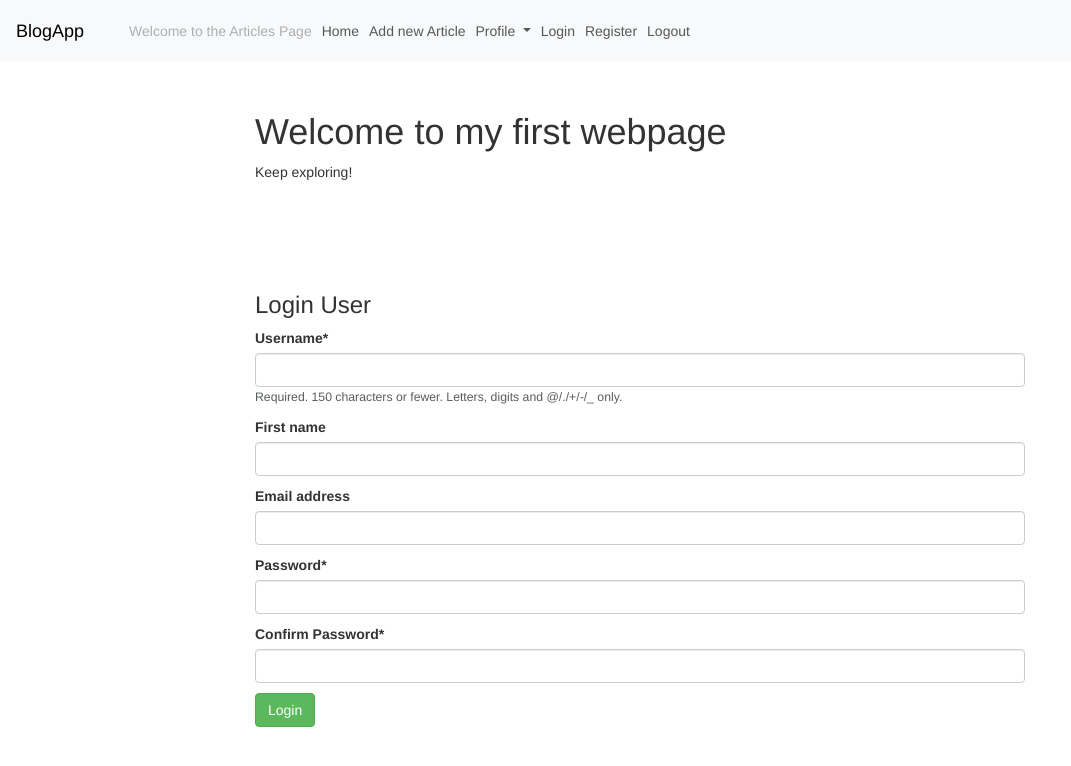
After one commit to SharathRC/django-blog-aws, a Django app: template DjangoBlog/Article/templates/registration/login.html in a window 1280 px wide. The commit adds this page. Shown: the top 766 px of the page, without its empty margins (0-1071 px from the left). Run offline with Django 4.2, Linux system fonts and the light colour scheme; the template is opened without the code that fills it: values that come from a table or form of the project are taken from there, others are empty; some libraries are stand-ins or nearby versions.

Commit message:
add login page

```diff
--- a/DjangoBlog/Article/forms.py
+++ b/DjangoBlog/Article/forms.py
@@ -6,13 +6,12 @@
     password = forms.CharField(label='Password', widget=forms.PasswordInput)
     password2 = forms.CharField(label='Confirm Password', widget=forms.PasswordInput)
 
-    class meta:
+    class Meta:
         model = User
         fields = ('username', 'first_name', 'email')
 
     def clean_password2(self):
         cd = self.cleaned_data
         if cd['password'] != cd['password2']:
-            raise forms.ValidationError('Passwords do not match')
-
+            raise forms.ValidationError('Passwords do not matching')
         return cd['password2']
--- a/DjangoBlog/Article/templates/base.html
+++ b/DjangoBlog/Article/templates/base.html
@@ -4,16 +4,19 @@
     <head>
         <meta charset="utf-8">
         <title>{% block title %}{% endblock %}</title>
+
         <link href="https://cdn.jsdelivr.net/npm/bootstrap@5.3.0/dist/css/bootstrap.min.css" rel="stylesheet" integrity="sha384-9ndCyUaIbzAi2FUVXJi0CjmCapSmO7SnpJef0486qhLnuZ2cdeRhO02iuK6FUUVM" crossorigin="anonymous">
         <script src="//ajax.googleapis.com/ajax/libs/jquery/1.11.0/jquery.min.js"></script>
         <script src="//netdna.bootstrapcdn.com/bootstrap/3.1.1/js/bootstrap.min.js"></script>
         <link rel="stylesheet" type="text/css" href="//netdna.bootstrapcdn.com/bootstrap/3.1.1/css/bootstrap.min.css">
+
         {% block style %}
         {% endblock %}
     </head>
     <body>
         {% block body %}
         {% endblock %}
+
         <script src="https://cdn.jsdelivr.net/npm/bootstrap@5.3.0/dist/js/bootstrap.bundle.min.js" integrity="sha384-geWF76RCwLtnZ8qwWowPQNguL3RmwHVBC9FhGdlKrxdiJJigb/j/68SIy3Te4Bkz" crossorigin="anonymous"></script>
     </body>
 </html>
--- /dev/null
+++ b/DjangoBlog/Article/templates/registration/login.html
@@ -0,0 +1,33 @@
+{% extends 'base.html' %}
+
+{% load crispy_forms_tags %}
+
+{% block title %}Login{% endblock %}
+
+{% block style %}
+    <style>
+        .login-style {
+            width:800px;
+            margin:auto;
+        }
+    </style>
+{% endblock %}
+
+{% block body %}
+    <div class="container mt-5 login-style">
+        <h1>Welcome to my first webpage</h1>
+        <p>Keep exploring!</p>
+        <br></br>
+        <br></br>
+
+        <h3>Login User</h3>
+        <form action="" method="POST" novalidate>
+            {{form | crispy}}
+            {% csrf_token %}
+
+            <input type="hidden" name="next" value="{{next}}"/>
+            <input type="submit" value="Login" class="btn btn-success"/>
+
+        </form>
+    </div>
+{% endblock %}
--- a/DjangoBlog/Article/urls.py
+++ b/DjangoBlog/Article/urls.py
@@ -1,9 +1,12 @@
 from django.urls import path
-from .views import opening_page, articles_list, articles_details
+from .views import opening_page, articles_list, articles_details, register
+from django.contrib.auth.views import LoginView
 
 
 urlpatterns = [
-    path('', opening_page, name='opening_page'),
+    # path('', opening_page, name='opening_page'),
+    path('', LoginView.as_view(), name='login'),
     path('articles/', articles_list, name='article_list'),
     path('articles/<slug:slug>/', articles_details, name='article_details'),
+    path('register/', register, name='register'),
 ]
--- a/requirements/requirements.txt
+++ b/requirements/requirements.txt
@@ -5,3 +5,4 @@
 mysqlclient
 gunicorn
 awsebcli
+crispy-bootstrap5
```
Also changed, not shown: DjangoBlog/Article/templates/account/register.html (+13 -6 lines), DjangoBlog/Article/templates/account/register_done.html (+8 -0 lines), DjangoBlog/DjangoBlog/settings.py (+12 -1 lines).
